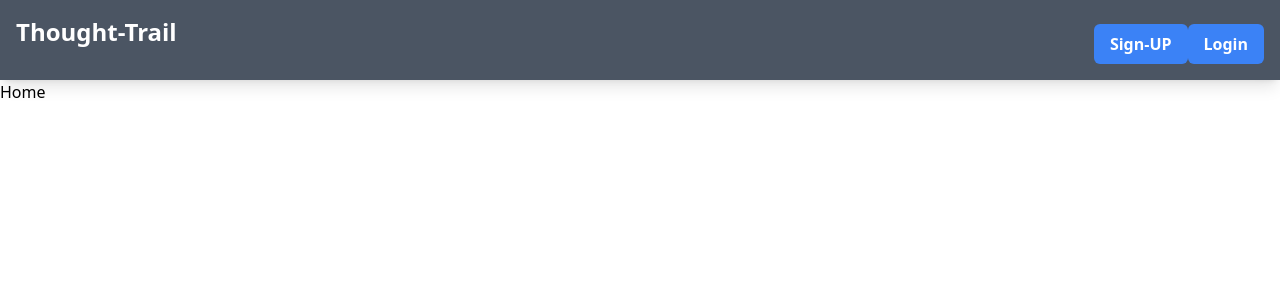
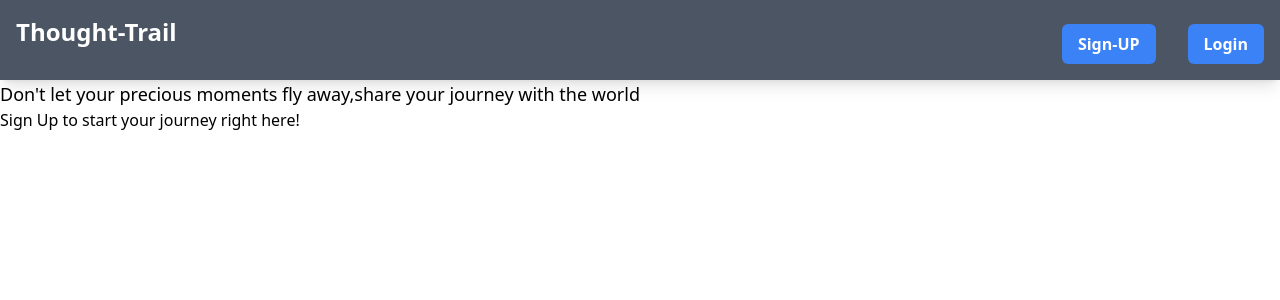
Before and after one commit to Sadia-Naaz/Blogging_App_Client, a React (Vite) app: page / in a window 1280 px wide. Shown: the top 300 px of the page. Built offline with nearby package versions, Linux system fonts and the light colour scheme.

Commit message:
latest commit

```diff
--- a/src/Pages/Home.jsx
+++ b/src/Pages/Home.jsx
@@ -2,7 +2,12 @@ import React from 'react'
 const Home = () => {
 
   return (
-  <div>Home</div>
+  <div>
+  <h1 className='text-lg'> Don't let your precious moments fly away,share your journey with the world</h1>
+  <h2>Sign Up to start your journey right here!</h2>
+
+
+  </div>
 
   )
 }
--- a/src/components/Header.jsx
+++ b/src/components/Header.jsx
@@ -52,7 +52,7 @@ const Header = ({setCurrentTab}) => {
             </ul>
         )}
          {!isLogin &&(
-          <div>
+          <div className='flex justify-center align-center gap-8'>
            <Link to="/register"><ButtonComponent text="Sign-UP"/></Link>
            <Link to='/login'><ButtonComponent text='Login'/></Link>
           </div>
@@ -60,7 +60,7 @@ const Header = ({setCurrentTab}) => {
           )}
           {
             isLogin && (
-              <div className='flex gap-5'>
+              <div className='flex justify-center align-center gap-8'>
 
                 <Link to="/trash-blogs"><ButtonComponent text="Trash Bin"/></Link>
                 <Link to="/user-info"><ButtonComponent text="Profile"/></Link>
```
Also changed, not shown: 1 other file (tests, documents, lock files or other folders).
